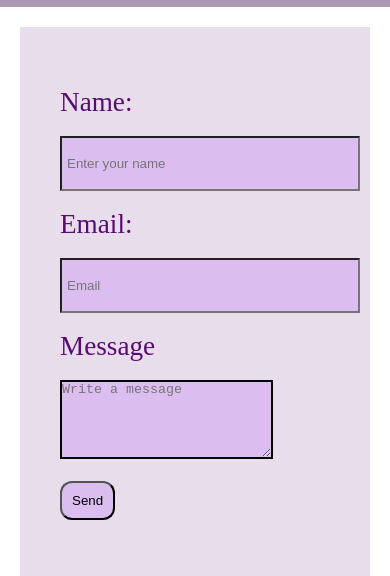
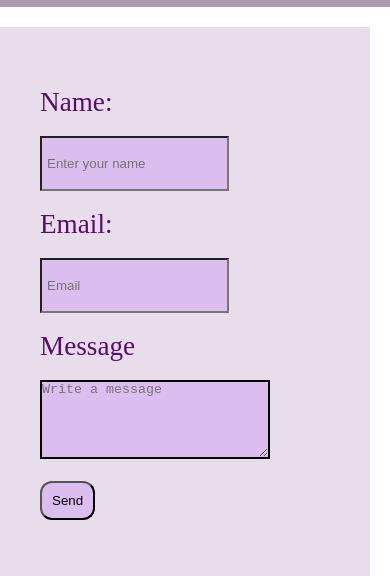
Before and after one commit to Anushka-d01/portfolio, a plain HTML site: page contact.html in a window 390 px wide. Shown: the part 268-844 px from the top of the page. Drawn offline with Linux system fonts and the light colour scheme.

Commit message:
feat:update contact page layout and style

```diff
--- a/contact.html
+++ b/contact.html
@@ -20,11 +20,11 @@
 
         <main>
             <div class="form-contact">
-            <form class="mycontact">
+            <form class="mycontact" action="https://formsubmit.co/adas50773@gmail.com" method="POST">
                 <label for="name">Name:</label><br><br>
-                <input type="text" placeholder="Enter your name"><br><br>
+                <input type="text" name="name" placeholder="Enter your name" required><br><br>
                 <label for="email">Email:</label><br><br>
-                <input type="text" placeholder="Email"><br><br>
+                <input type="text" name="email" placeholder="Email" required><br><br>
                 <label for="Message">Message</label><br><br>
                 <textarea rows="5" cols="60" placeholder="Write a message"></textarea><br><br>
                 <button class="submit">Send</button>
--- a/style.css
+++ b/style.css
@@ -164,7 +164,7 @@ textarea {
 
 }
 
-@media (max-width:768px) {
+@media (max-width:640px) {
     * {
         overflow: visible;
     }
@@ -193,9 +193,15 @@ textarea {
 
     .form-contact {
         flex-direction: column;
+        margin-left: 0;
     }
 
     .mycontact {
+        margin-left: 0;
+    }
+
+    .mycontact input {
+        width: 70%;
         margin-left: 0;
     }
 
```
